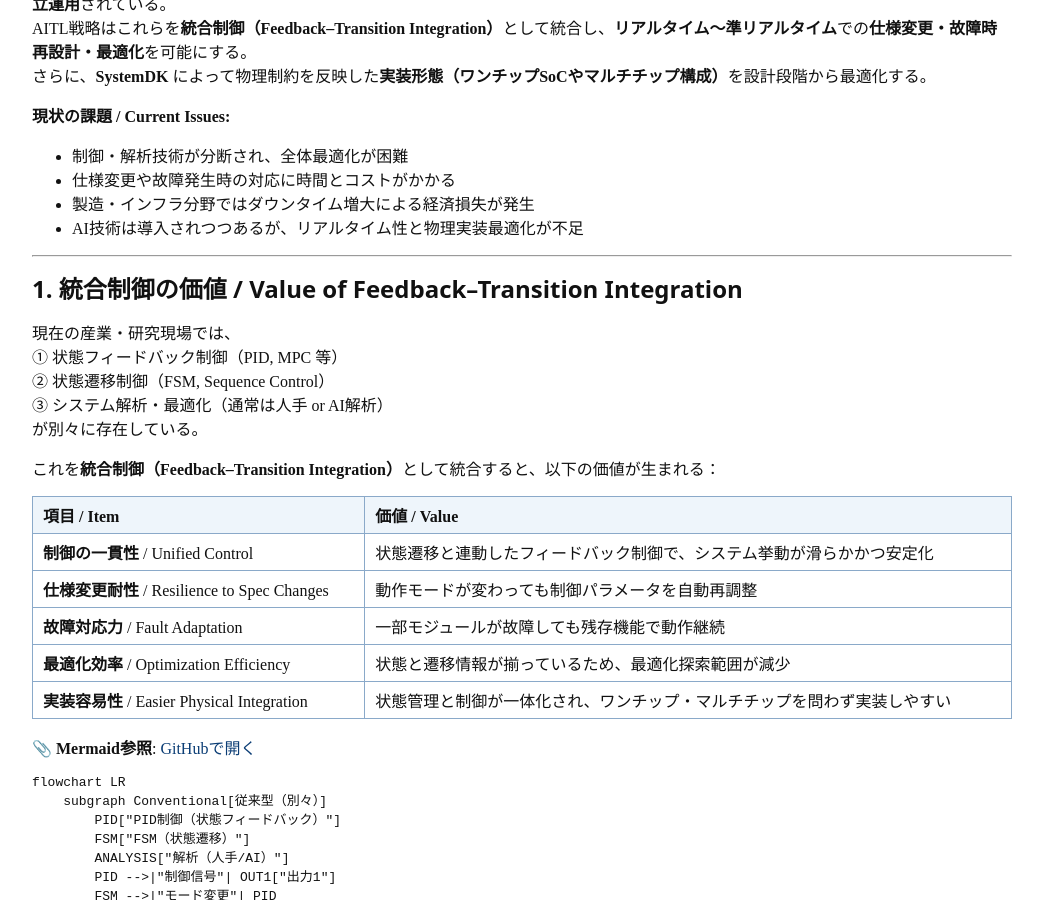
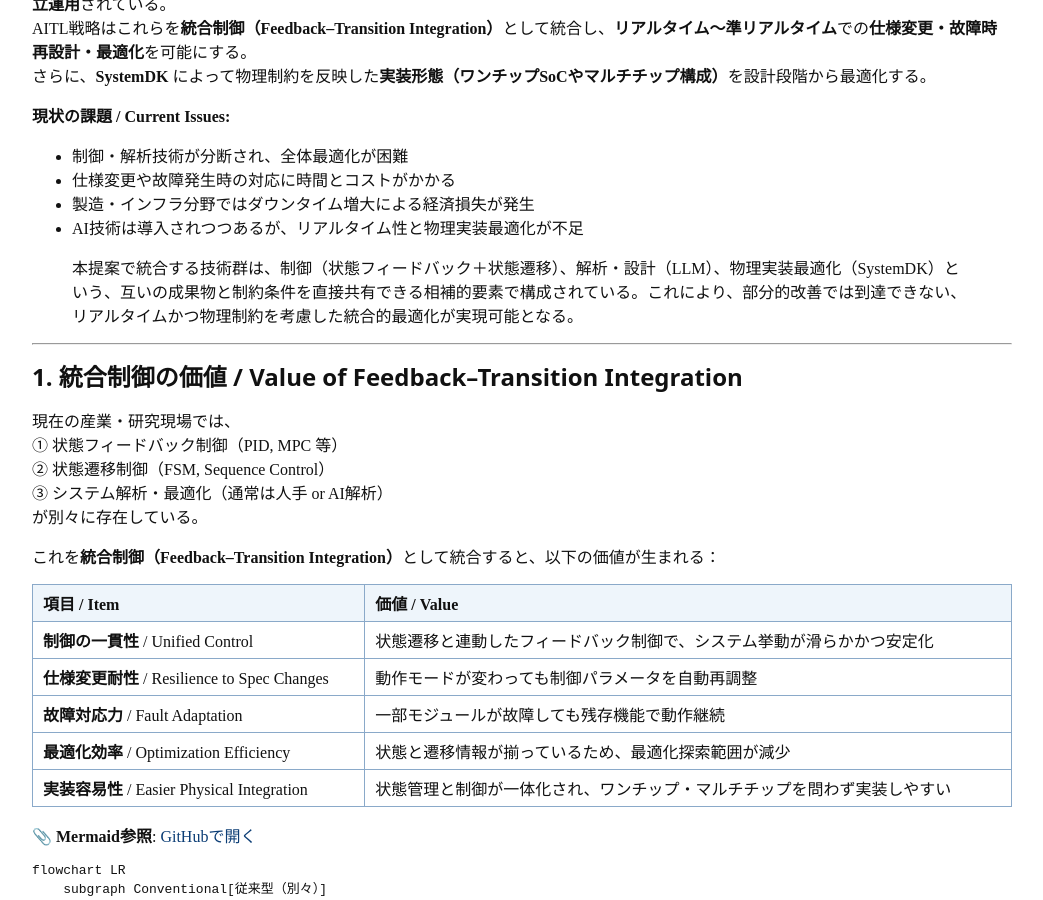
Before and after one commit to Samizo-AITL/AITL-Strategy-Proposal, a Jekyll site: the page built from AITL_Strategy_Proposal_Draft_v4_0.md, in a window 1280 px wide and 900 px high, scrolled down 719 px. Shown: the whole window, without its empty margins (118-1161 px from the left). Built offline with Jekyll 4.4.1, drawn with Linux system fonts in a browser that asks for light colours.

Commit message:
Update AITL_Strategy_Proposal_Draft_v4_0.md

```diff
--- a/AITL_Strategy_Proposal_Draft_v4_0.md
+++ b/AITL_Strategy_Proposal_Draft_v4_0.md
@@ -47,6 +47,8 @@ AITL戦略はこれらを**統合制御（Feedback–Transition Integration）**
 - 仕様変更や故障発生時の対応に時間とコストがかかる
 - 製造・インフラ分野ではダウンタイム増大による経済損失が発生
 - AI技術は導入されつつあるが、リアルタイム性と物理実装最適化が不足
+
+> 本提案で統合する技術群は、制御（状態フィードバック＋状態遷移）、解析・設計（LLM）、物理実装最適化（SystemDK）という、互いの成果物と制約条件を直接共有できる相補的要素で構成されている。これにより、部分的改善では到達できない、リアルタイムかつ物理制約を考慮した統合的最適化が実現可能となる。
 
 ---
 
```
